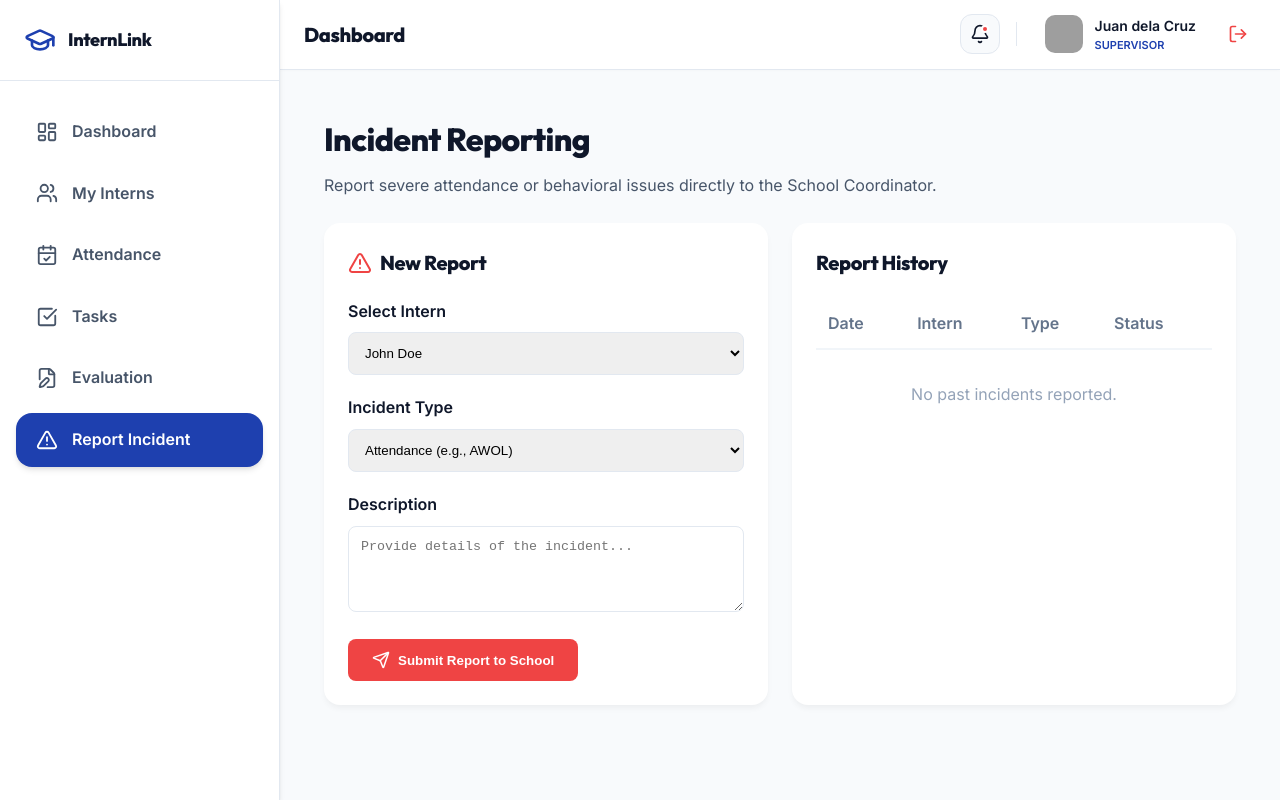
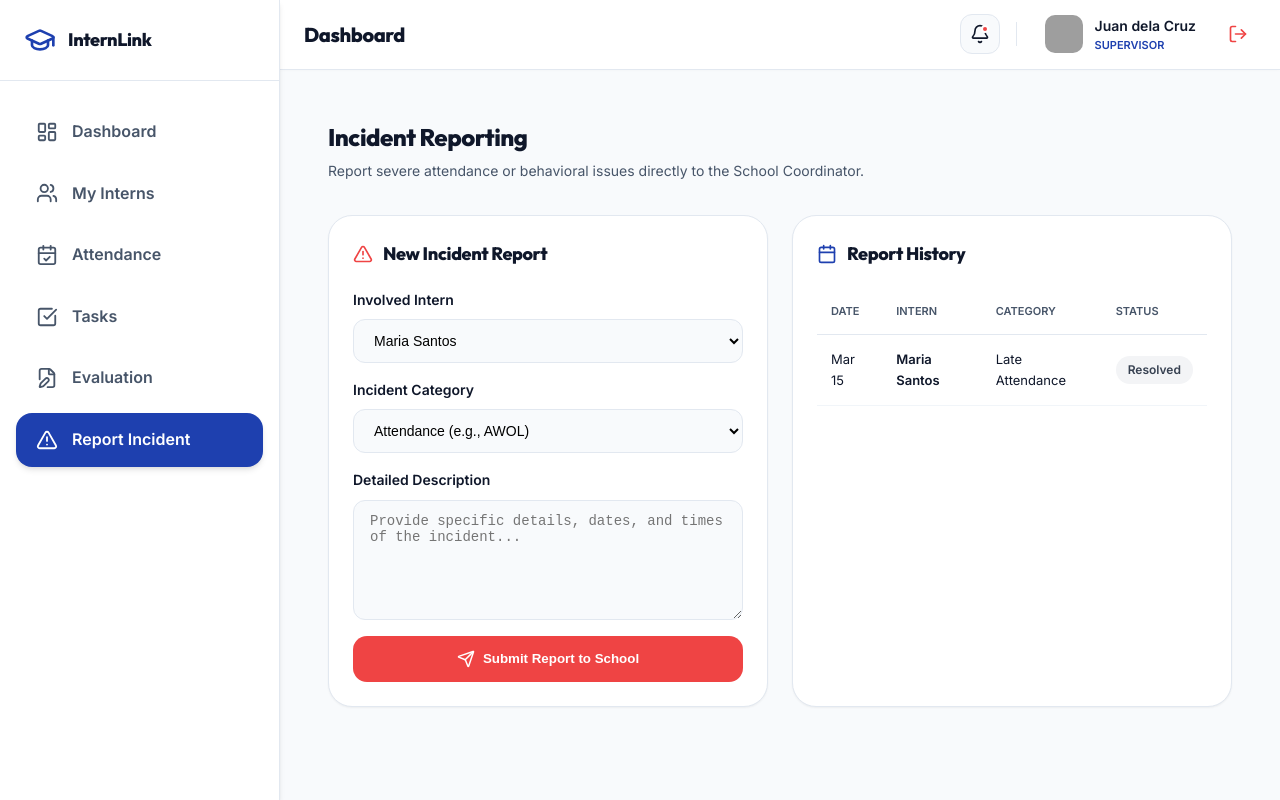
Before and after one commit to StevenBartolome/InternLink, a React (Create React App) app: page /supervisor/incidents in a window 1280 px wide. Built offline with nearby package versions, Linux system fonts and the light colour scheme; grey boxes are pictures that could not be loaded.

Commit message:
fix/button sample in supervisor

```diff
--- a/src/components/layout/supervisor/SupervisorLayout.jsx
+++ b/src/components/layout/supervisor/SupervisorLayout.jsx
@@ -3,6 +3,7 @@ import React, { useState, useEffect } from 'react';
 import { useLocation, Outlet } from 'react-router-dom';
 import Sidebar from './Sidebar';
 import Topbar from './Topbar';
+import Toast from '../../common/Toast';
 import { theme } from '../../../styles/theme';
 import { useMediaQuery } from '../../../hooks/useMediaQuery';
 
@@ -11,6 +12,11 @@ const SupervisorLayout = () => {
   const location = useLocation();
   const isMobile = useMediaQuery('(max-width: 768px)');
   const [pageTitle, setPageTitle] = useState('Dashboard');
+  const [toast, setToast] = useState(null);
+
+  const showToast = (message, type = 'success') => {
+    setToast({ message, type });
+  };
 
   const toggleSidebar = () => {
     setIsSidebarOpen(!isSidebarOpen);
@@ -56,8 +62,15 @@ const SupervisorLayout = () => {
       <div style={styles.main}>
         <Topbar toggleSidebar={toggleSidebar} title={pageTitle} />
         <main style={styles.content}>
-          <Outlet />
+          <Outlet context={{ showToast }} />
         </main>
+        {toast && (
+          <Toast
+            message={toast.message}
+            type={toast.type}
+            onClose={() => setToast(null)}
+          />
+        )}
       </div>
     </div>
   );
--- a/src/pages/supervisor/AttendanceLogPage.jsx
+++ b/src/pages/supervisor/AttendanceLogPage.jsx
@@ -1,6 +1,7 @@
 // src/pages/supervisor/AttendanceLogPage.jsx
 import React, { useState } from 'react';
-import { Clock, Calendar, Check, AlertCircle, Save } from 'lucide-react';
+import { useOutletContext } from 'react-router-dom';
+import { Clock, Calendar, Check, AlertCircle, Save, Edit2, X } from 'lucide-react';
 import { internsData } from '../../services/mocks/supervisorMockData';
 import StatusBadge from '../../components/common/StatusBadge/StatusBadge';
 import { theme } from '../../styles/theme';
@@ -8,31 +9,75 @@ import { commonStyles } from '../../styles/commonStyles';
 import { useMediaQuery } from '../../hooks/useMediaQuery';
 
 const AttendanceLogPage = () => {
+  const { showToast } = useOutletContext();
   const isMobile = useMediaQuery('(max-width: 992px)');
   const [selectedInternId, setSelectedInternId] = useState(internsData[0].id);
   const [isTimedIn, setIsTimedIn] = useState(false);
   const [todayLog, setTodayLog] = useState({ timeIn: '---', timeOut: '---', totalHours: 0 });
   const [manualLog, setManualLog] = useState({ date: '', timeIn: '', timeOut: '' });
+  const [attendanceLogs, setAttendanceLogs] = useState(internsData[0].attendanceLogs);
+  const [editingIndex, setEditingIndex] = useState(null);
+  const [editData, setEditData] = useState({});
 
   const selectedIntern = internsData.find(i => i.id === parseInt(selectedInternId));
+
+  const handleInternChange = (id) => {
+    const internId = parseInt(id);
+    setSelectedInternId(internId);
+    const intern = internsData.find(i => i.id === internId);
+    setAttendanceLogs(intern.attendanceLogs);
+    setEditingIndex(null);
+  };
 
   const handleTimeToggle = () => {
     const now = new Date();
     const timeStr = now.toLocaleTimeString([], { hour: '2-digit', minute: '2-digit' });
+    const dateStr = now.toISOString().split('T')[0];
 
     if (!isTimedIn) {
       setTodayLog({ ...todayLog, timeIn: timeStr });
       setIsTimedIn(true);
+      showToast(`Timed in at ${timeStr}`);
     } else {
-      setTodayLog({ ...todayLog, timeOut: timeStr, totalHours: 8 }); // Mock 8 hours
+      const newLog = {
+        date: dateStr,
+        timeIn: todayLog.timeIn,
+        timeOut: timeStr,
+        totalHours: 8,
+        status: "Present"
+      };
+      setAttendanceLogs([newLog, ...attendanceLogs]);
+      setTodayLog({ ...todayLog, timeOut: timeStr, totalHours: 8 });
       setIsTimedIn(false);
+      showToast(`Timed out at ${timeStr}. Attendance logged.`);
     }
   };
 
   const handleManualSubmit = (e) => {
     e.preventDefault();
-    alert(`Manual log saved for ${selectedIntern.name} on ${manualLog.date}`);
+    const newLog = {
+      date: manualLog.date,
+      timeIn: manualLog.timeIn,
+      timeOut: manualLog.timeOut,
+      totalHours: 8,
+      status: "Present"
+    };
+    setAttendanceLogs([newLog, ...attendanceLogs]);
+    showToast(`Manual log saved for ${selectedIntern.name} on ${manualLog.date}`);
     setManualLog({ date: '', timeIn: '', timeOut: '' });
+  };
+
+  const startEdit = (idx, log) => {
+    setEditingIndex(idx);
+    setEditData({ ...log });
+  };
+
+  const saveEdit = () => {
+    const updated = [...attendanceLogs];
+    updated[editingIndex] = { ...editData };
+    setAttendanceLogs(updated);
+    setEditingIndex(null);
+    showToast("Attendance record updated successfully");
   };
 
   const styles = {
@@ -211,7 +256,7 @@ const AttendanceLogPage = () => {
           <label style={styles.label}>Select Intern:</label>
           <select
             value={selectedInternId}
-            onChange={(e) => setSelectedInternId(e.target.value)}
+            onChange={(e) => handleInternChange(e.target.value)}
             style={styles.select}
           >
             {internsData.map(intern => (
@@ -318,13 +363,68 @@ const AttendanceLogPage = () => {
                   </tr>
                 </thead>
                 <tbody>
-                  {selectedIntern.attendanceLogs.map((log, idx) => (
+                  {attendanceLogs.map((log, idx) => (
                     <tr key={idx}>
-                      <td style={styles.td}>{new Date(log.date).toLocaleDateString('en-US', { month: 'short', day: 'numeric', year: 'numeric' })}</td>
-                      <td style={styles.td}>{log.timeIn}</td>
-                      <td style={styles.td}>{log.timeOut}</td>
-                      <td style={{ ...styles.td, fontWeight: 700 }}>{log.totalHours > 0 ? `${log.totalHours}h` : '---'}</td>
-                      <td style={styles.td}><StatusBadge status={log.status} /></td>
+                      <td style={styles.td}>
+                        {editingIndex === idx ? (
+                          <input
+                            type="date"
+                            value={editData.date}
+                            onChange={(e) => setEditData({ ...editData, date: e.target.value })}
+                            style={{ ...styles.input, padding: '4px 8px' }}
+                          />
+                        ) : (
+                          new Date(log.date).toLocaleDateString('en-US', { month: 'short', day: 'numeric', year: 'numeric' })
+                        )}
+                      </td>
+                      <td style={styles.td}>
+                        {editingIndex === idx ? (
+                          <input
+                            type="text"
+                            value={editData.timeIn}
+                            onChange={(e) => setEditData({ ...editData, timeIn: e.target.value })}
+                            style={{ ...styles.input, padding: '4px 8px', width: '80px' }}
+                          />
+                        ) : log.timeIn}
+                      </td>
+                      <td style={styles.td}>
+                        {editingIndex === idx ? (
+                          <input
+                            type="text"
+                            value={editData.timeOut}
+                            onChange={(e) => setEditData({ ...editData, timeOut: e.target.value })}
+                            style={{ ...styles.input, padding: '4px 8px', width: '80px' }}
+                          />
+                        ) : log.timeOut}
+                      </td>
+                      <td style={{ ...styles.td, fontWeight: 700 }}>
+                        {editingIndex === idx ? (
+                          <input
+                            type="number"
+                            value={editData.totalHours}
+                            onChange={(e) => setEditData({ ...editData, totalHours: e.target.value })}
+                            style={{ ...styles.input, padding: '4px 8px', width: '50px' }}
+                          />
+                        ) : (log.totalHours > 0 ? `${log.totalHours}h` : '---')}
+                      </td>
+                      <td style={styles.td}>
+                        {editingIndex === idx ? (
+                          <div style={{ display: 'flex', gap: '8px' }}>
+                            <button onClick={saveEdit} style={{ border: 'none', background: 'none', color: theme.colors.success, cursor: 'pointer' }}><Check size={18} /></button>
+                            <button onClick={() => setEditingIndex(null)} style={{ border: 'none', background: 'none', color: theme.colors.danger, cursor: 'pointer' }}><X size={18} /></button>
+                          </div>
+                        ) : (
+                          <div style={{ display: 'flex', alignItems: 'center', justifyContent: 'space-between' }}>
+                            <StatusBadge status={log.status} />
+                            <button
+                              onClick={() => startEdit(idx, log)}
+                              style={{ border: 'none', background: 'none', color: theme.colors.primary, cursor: 'pointer', marginLeft: '12px' }}
+                            >
+                              <Edit2 size={14} />
+                            </button>
+                          </div>
+                        )}
+                      </td>
                     </tr>
                   ))}
                 </tbody>
--- a/src/pages/supervisor/EvaluationPage.jsx
+++ b/src/pages/supervisor/EvaluationPage.jsx
@@ -1,5 +1,6 @@
 // src/pages/supervisor/EvaluationPage.jsx
 import React, { useState, useEffect } from 'react';
+import { useOutletContext } from 'react-router-dom';
 import { Star, FileSignature, CheckCircle2, User, ChevronRight } from 'lucide-react';
 import { internsData } from '../../services/mocks/supervisorMockData';
 import StatusBadge from '../../components/common/StatusBadge/StatusBadge';
@@ -8,6 +9,7 @@ import { commonStyles } from '../../styles/commonStyles';
 import { useMediaQuery } from '../../hooks/useMediaQuery';
 
 const EvaluationPage = () => {
+  const { showToast } = useOutletContext();
   const isMobile = useMediaQuery('(max-width: 992px)');
   const [selectedInternId, setSelectedInternId] = useState(internsData[0].id);
   const [scores, setScores] = useState({
@@ -53,7 +55,7 @@ const EvaluationPage = () => {
   const handleSubmit = (e) => {
     e.preventDefault();
     setIsSubmitted(true);
-    alert('Evaluation submitted successfully for ' + selectedIntern.name);
+    showToast('Evaluation submitted successfully for ' + selectedIntern.name);
   };
 
   const criteriaList = [
--- a/src/pages/supervisor/IncidentReportingPage.jsx
+++ b/src/pages/supervisor/IncidentReportingPage.jsx
@@ -1,21 +1,56 @@
-import React from 'react';
+// src/pages/supervisor/IncidentReportingPage.jsx
+import React, { useState } from 'react';
+import { useOutletContext } from 'react-router-dom';
 import { theme } from '../../styles/theme';
-import { AlertTriangle, Send } from 'lucide-react';
+import { AlertTriangle, Send, Calendar, User, Info } from 'lucide-react';
+import { internsData } from '../../services/mocks/supervisorMockData';
+import StatusBadge from '../../components/common/StatusBadge/StatusBadge';
 
 const IncidentReportingPage = () => {
+  const { showToast } = useOutletContext();
+  const [selectedInternId, setSelectedInternId] = useState(internsData[0].id);
+  const [incidentType, setIncidentType] = useState('Attendance (e.g., AWOL)');
+  const [description, setDescription] = useState('');
+  const [incidentHistory, setIncidentHistory] = useState([
+    { id: 1, date: '2026-03-15', intern: 'Maria Santos', type: 'Late Attendance', status: 'Resolved' },
+  ]);
+
+  const handleSubmit = (e) => {
+    e.preventDefault();
+    if (!description.trim()) return;
+
+    const internName = internsData.find(i => i.id === parseInt(selectedInternId))?.name || 'Unknown';
+    const newIncident = {
+      id: incidentHistory.length + 1,
+      date: new Date().toISOString().split('T')[0],
+      intern: internName,
+      type: incidentType,
+      status: 'Submitted'
+    };
+
+    setIncidentHistory([newIncident, ...incidentHistory]);
+    setDescription('');
+    showToast('Incident report submitted to School Coordinator');
+  };
+
   const styles = {
-    container: { padding: '20px' },
-    header: { marginBottom: '24px' },
-    title: { fontSize: '2rem', fontWeight: 800, margin: '0 0 8px 0' },
-    subtitle: { color: theme.colors.textMuted, margin: 0 },
-    card: { backgroundColor: '#fff', padding: '24px', borderRadius: '16px', boxShadow: '0 4px 6px -1px rgba(0,0,0,0.05)', marginBottom: '24px' },
-    formGroup: { marginBottom: '20px' },
-    label: { display: 'block', marginBottom: '8px', fontWeight: 600 },
-    input: { width: '100%', padding: '12px', borderRadius: '8px', border: '1px solid #e2e8f0', resize: 'vertical' },
-    btnSubmit: { padding: '12px 24px', backgroundColor: '#ef4444', color: '#fff', border: 'none', borderRadius: '8px', fontWeight: 700, cursor: 'pointer', display: 'flex', alignItems: 'center', gap: '8px' },
-    historyTable: { width: '100%', borderCollapse: 'collapse', marginTop: '16px' },
-    th: { textAlign: 'left', padding: '12px', borderBottom: '2px solid #f1f5f9', color: '#64748b' },
-    td: { padding: '16px 12px', borderBottom: '1px solid #f1f5f9' },
+    container: { padding: '24px', display: 'flex', flexDirection: 'column', gap: '24px' },
+    header: { marginBottom: '8px' },
+    title: { fontSize: '24px', fontWeight: 800, color: theme.colors.textMain, margin: '0 0 4px 0' },
+    subtitle: { color: theme.colors.textMuted, fontSize: '14px', margin: 0 },
+    grid: { display: 'grid', gridTemplateColumns: 'repeat(auto-fit, minmax(400px, 1fr))', gap: '24px' },
+    card: { backgroundColor: '#fff', padding: '24px', borderRadius: '24px', border: `1px solid ${theme.colors.border}`, boxShadow: theme.shadows.sm },
+    sectionTitle: { fontSize: '18px', fontWeight: 800, color: theme.colors.textMain, margin: '0 0 20px 0', display: 'flex', alignItems: 'center', gap: '10px' },
+    form: { display: 'flex', flexDirection: 'column', gap: '16px' },
+    formGroup: { display: 'flex', flexDirection: 'column', gap: '8px' },
+    label: { fontSize: '14px', fontWeight: 700, color: theme.colors.textMain },
+    input: { padding: '12px 16px', borderRadius: '12px', border: `1px solid ${theme.colors.border}`, fontSize: '14px', backgroundColor: theme.colors.bgSecondary, outline: 'none' },
+    textarea: { padding: '12px 16px', borderRadius: '12px', border: `1px solid ${theme.colors.border}`, fontSize: '14px', backgroundColor: theme.colors.bgSecondary, resize: 'vertical', outline: 'none', minHeight: '120px' },
+    btnSubmit: { padding: '14px', backgroundColor: '#ef4444', color: '#fff', border: 'none', borderRadius: '14px', fontWeight: 700, cursor: 'pointer', display: 'flex', alignItems: 'center', justifyContent: 'center', gap: '8px', transition: 'all 0.2s' },
+    historyTable: { width: '100%', borderCollapse: 'collapse' },
+    th: { textAlign: 'left', padding: '14px', fontSize: '11px', fontWeight: 800, color: theme.colors.textMuted, textTransform: 'uppercase', borderBottom: `1px solid ${theme.colors.border}` },
+    td: { padding: '14px', fontSize: '13px', color: theme.colors.textMain, borderBottom: '1px solid #f1f5f9' },
+    emptyState: { textAlign: 'center', padding: '48px 24px', color: theme.colors.textMuted },
   };
 
   return (
@@ -25,56 +60,88 @@ const IncidentReportingPage = () => {
         <p style={styles.subtitle}>Report severe attendance or behavioral issues directly to the School Coordinator.</p>
       </div>
 
-      <div style={{ display: 'grid', gridTemplateColumns: '1fr 1fr', gap: '24px' }}>
+      <div style={styles.grid}>
         <div style={styles.card}>
-          <h2 style={{ fontSize: '1.25rem', margin: '0 0 20px 0', display: 'flex', alignItems: 'center', gap: '8px' }}>
-            <AlertTriangle color="#ef4444" /> New Report
+          <h2 style={styles.sectionTitle}>
+            <AlertTriangle color="#ef4444" size={20} /> New Incident Report
           </h2>
-          <form>
+          <form onSubmit={handleSubmit} style={styles.form}>
             <div style={styles.formGroup}>
-              <label style={styles.label}>Select Intern</label>
-              <select style={styles.input}>
-                <option>John Doe</option>
-                <option>Jane Smith</option>
+              <label style={styles.label}>Involved Intern</label>
+              <select
+                style={styles.input}
+                value={selectedInternId}
+                onChange={(e) => setSelectedInternId(e.target.value)}
+              >
+                {internsData.map(intern => (
+                  <option key={intern.id} value={intern.id}>{intern.name}</option>
+                ))}
               </select>
             </div>
             <div style={styles.formGroup}>
-              <label style={styles.label}>Incident Type</label>
-              <select style={styles.input}>
+              <label style={styles.label}>Incident Category</label>
+              <select
+                style={styles.input}
+                value={incidentType}
+                onChange={(e) => setIncidentType(e.target.value)}
+              >
                 <option>Attendance (e.g., AWOL)</option>
                 <option>Performance Issue</option>
                 <option>Behavioral / Disciplinary</option>
+                <option>Policy Violation</option>
               </select>
             </div>
             <div style={styles.formGroup}>
-              <label style={styles.label}>Description</label>
-              <textarea rows="4" style={styles.input} placeholder="Provide details of the incident..."></textarea>
+              <label style={styles.label}>Detailed Description</label>
+              <textarea
+                style={styles.textarea}
+                placeholder="Provide specific details, dates, and times of the incident..."
+                value={description}
+                onChange={(e) => setDescription(e.target.value)}
+                required
+              ></textarea>
             </div>
-            <button type="button" style={styles.btnSubmit}>
+            <button type="submit" style={styles.btnSubmit}>
               <Send size={18} /> Submit Report to School
             </button>
           </form>
         </div>
 
         <div style={styles.card}>
-          <h2 style={{ fontSize: '1.25rem', margin: '0 0 20px 0' }}>Report History</h2>
+          <h2 style={styles.sectionTitle}>
+            <Calendar size={20} color={theme.colors.primary} /> Report History
+          </h2>
+          <div style={{ overflowX: 'auto' }}>
             <table style={styles.historyTable}>
               <thead>
                 <tr>
                   <th style={styles.th}>Date</th>
                   <th style={styles.th}>Intern</th>
-                <th style={styles.th}>Type</th>
+                  <th style={styles.th}>Category</th>
                   <th style={styles.th}>Status</th>
                 </tr>
               </thead>
               <tbody>
+                {incidentHistory.length === 0 ? (
                   <tr>
-                <td colSpan="4" style={{ textAlign: 'center', padding: '32px', color: '#94a3b8' }}>
-                  No past incidents reported.
+                    <td colSpan="4" style={styles.emptyState}>
+                      <Info size={40} style={{ opacity: 0.2, marginBottom: '12px' }} />
+                      <p>No incidents reported yet.</p>
                     </td>
                   </tr>
+                ) : (
+                  incidentHistory.map(report => (
+                    <tr key={report.id}>
+                      <td style={styles.td}>{new Date(report.date).toLocaleDateString('en-US', { month: 'short', day: 'numeric' })}</td>
+                      <td style={{ ...styles.td, fontWeight: 700 }}>{report.intern}</td>
+                      <td style={styles.td}>{report.type}</td>
+                      <td style={styles.td}><StatusBadge status={report.status} /></td>
+                    </tr>
+                  ))
+                )}
               </tbody>
             </table>
+          </div>
         </div>
       </div>
     </div>
--- a/src/pages/supervisor/MyInternsPage.jsx
+++ b/src/pages/supervisor/MyInternsPage.jsx
@@ -196,7 +196,7 @@ const MyInternsPage = () => {
 
               <div style={styles.progressSection}>
                 <div style={styles.sectionLabel}>Rendered Hours Progress</div>
-                <ProgressBar rendered={intern.renderedHours} required={intern.requiredHours} />
+                <ProgressBar completed={intern.renderedHours} total={intern.requiredHours} showLabel={true} />
 
                 <div style={styles.hoursMetrics}>
                   <div style={styles.metric}>
--- a/src/pages/supervisor/TaskManagementPage.jsx
+++ b/src/pages/supervisor/TaskManagementPage.jsx
@@ -1,6 +1,7 @@
 // src/pages/supervisor/TaskManagementPage.jsx
 import React, { useState } from 'react';
-import { Plus, Trash2, CheckCircle2, Search, Filter, Calendar, ClipboardList } from 'lucide-react';
+import { useOutletContext } from 'react-router-dom';
+import { Plus, Trash2, Search, Filter, Calendar, ClipboardList, Check } from 'lucide-react';
 import { internsData } from '../../services/mocks/supervisorMockData';
 import StatusBadge from '../../components/common/StatusBadge/StatusBadge';
 import { theme } from '../../styles/theme';
@@ -8,6 +9,7 @@ import { commonStyles } from '../../styles/commonStyles';
 import { useMediaQuery } from '../../hooks/useMediaQuery';
 
 const TaskManagementPage = () => {
+  const { showToast } = useOutletContext();
   const isMobile = useMediaQuery('(max-width: 992px)');
   const [selectedInternId, setSelectedInternId] = useState(internsData[0].id);
   const [activeTab, setActiveTab] = useState('All');
@@ -38,19 +40,19 @@ const TaskManagementPage = () => {
 
     setTasks([...tasks, taskToAdd]);
     setNewTask({ name: '', description: '', dueDate: '' });
-    alert('Task assigned successfully!');
+    showToast('Task assigned successfully!');
   };
 
-  const handleStatusChange = (taskId, newStatus) => {
+  const handleMarkAsDone = (taskId) => {
     setTasks(tasks.map(task =>
-      task.id === taskId ? { ...task, status: newStatus } : task
+      task.id === taskId ? { ...task, status: 'Done' } : task
     ));
+    showToast('Task marked as completed');
   };
 
   const handleDeleteTask = (taskId) => {
-    if (window.confirm('Are you sure you want to delete this task?')) {
-      setTasks(tasks.filter(task => task.id !== taskId));
-    }
+    setTasks(tasks.filter(task => task.id !== taskId));
+    showToast('Task deleted successfully');
   };
 
   const filteredTasks = tasks.filter(task => {
@@ -211,15 +213,6 @@ const TaskManagementPage = () => {
       alignItems: 'center',
       gap: '12px',
     },
-    statusSelect: {
-      padding: '8px 12px',
-      borderRadius: '10px',
-      border: `1px solid ${theme.colors.border}`,
-      fontSize: '13px',
-      fontWeight: 600,
-      backgroundColor: theme.colors.white,
-      cursor: 'pointer',
-    },
     deleteBtn: {
       padding: '8px',
       borderRadius: '10px',
@@ -241,7 +234,6 @@ const TaskManagementPage = () => {
 
   return (
     <div style={styles.container}>
-      {/* Top Selector Card */}
       <div style={styles.card}>
         <div style={styles.selectorRow}>
           <label style={styles.label}>Assigned Intern:</label>
@@ -258,7 +250,6 @@ const TaskManagementPage = () => {
       </div>
 
       <div style={styles.grid}>
-        {/* Left: Add Task */}
         <div>
           <div style={styles.card}>
             <h3 style={styles.sectionTitle}><Plus size={20} /> Assign New Task</h3>
@@ -299,7 +290,6 @@ const TaskManagementPage = () => {
           </div>
         </div>
 
-        {/* Right: Task List */}
         <div>
           <div style={styles.card}>
             <div style={styles.tabsBar}>
@@ -332,15 +322,16 @@ const TaskManagementPage = () => {
                     </div>
 
                     <div style={styles.taskActions}>
-                      <select
-                        value={task.status}
-                        onChange={(e) => handleStatusChange(task.id, e.target.value)}
-                        style={styles.statusSelect}
-                      >
-                        <option value="Not Started">Not Started</option>
-                        <option value="In Progress">In Progress</option>
-                        <option value="Done">Done</option>
-                      </select>
+                      {task.status !== 'Done' ? (
+                        <button
+                          onClick={() => handleMarkAsDone(task.id)}
+                          style={{ ...commonStyles.buttonPrimary, padding: '8px 12px', fontSize: '12px', backgroundColor: theme.colors.success, borderColor: theme.colors.success, display: 'flex', alignItems: 'center', gap: '6px' }}
+                        >
+                          <Check size={14} /> Mark as Done
+                        </button>
+                      ) : (
+                        <StatusBadge status="Done" />
+                      )}
 
                       <button
                         style={styles.deleteBtn}
```
Lines whose indentation alone changed are shown as unchanged.
